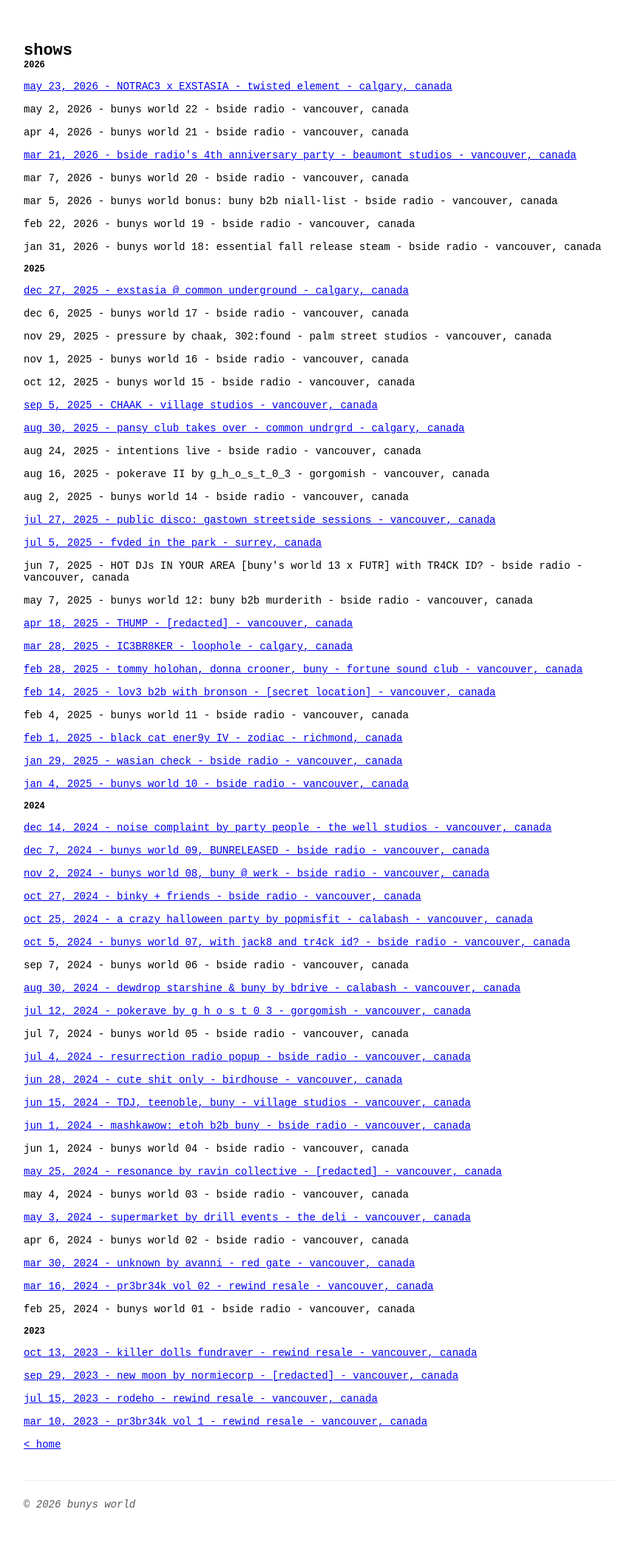
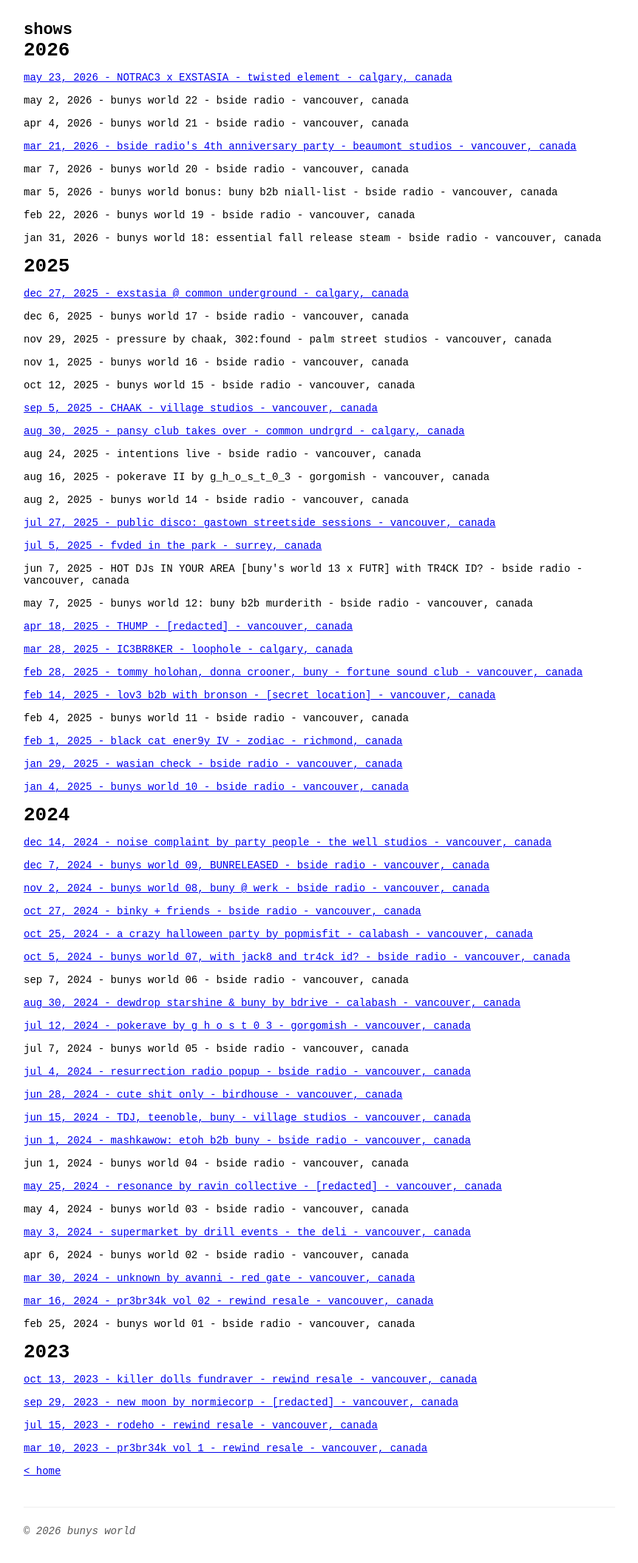
Before and after one commit to 746a70/buny, a Jekyll site: the page built from shows.md, in a window 1280 px wide. Shown: the whole page at 74% size, without its empty margins (208-1071 px from the left). Built offline with Jekyll 4.4.1, drawn with Linux system fonts in a browser that asks for light colours.

Commit message:
style.css

```diff
--- a/style.css
+++ b/style.css
@@ -24,8 +24,8 @@
 }
 
 h1 { font-size: 16px; font-weight: bold; margin: 0; }
-h2 { font-size: 14px; font-weight: bold; font-style: italic; margin: 0; }
-h3 { font-size: 12px; font-weight: bold; margin: 0; }
+h2 { font-size: 12px; font-weight: bold; margin: 0; }
+h3 { font-size: 26px; font-weight: bold; font-variant: small-caps; margin: 0; }
 p { font-size: 14px; margin-bottom: 15px; }
 table, th, td { font-size: 14px; }
 
```
Also changed, not shown: index.md (+1 -1 lines).
